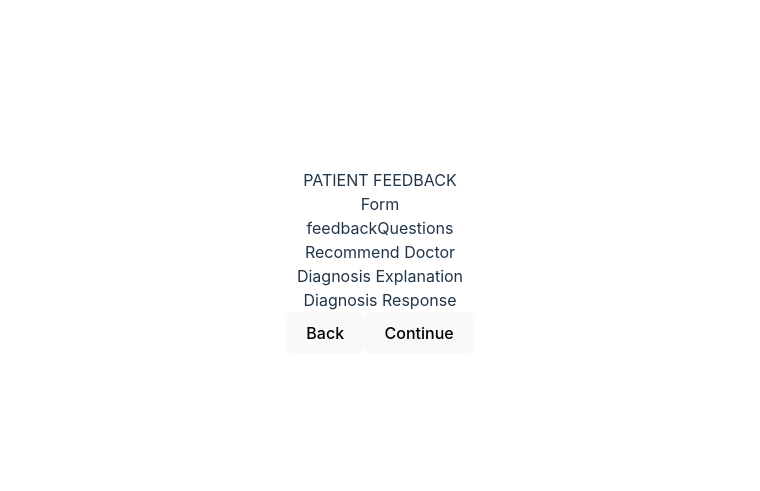
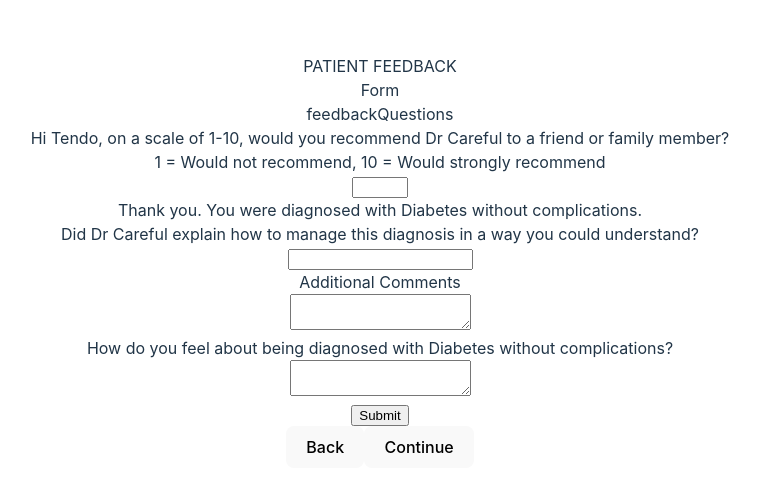
Before and after one commit to fauteuil/patient-feedback, a React (Vite) app: page / in a window 1280 px wide. Shown: the part 139-630 px from the top of the page, without its empty margins (260-1020 px from the left). Built offline with nearby package versions, Linux system fonts and the light colour scheme.

Commit message:
feat: parse bundle and stub form / fields with react-hook-form

```diff
--- a/src/assets/test-data/patient-feedback-raw-data.json
+++ b/src/assets/test-data/patient-feedback-raw-data.json
@@ -105,22 +105,22 @@
           {
             "comment": "",
             "id": "blah-8ygvb-blah",
-            "name": "Recommend Doctor",
-            "type": "int",
-            "value": ""
+            "name": "recommendDoctor",
+            "value": "",
+            "valueType": "int"
           },
           {
             "comment": "",
             "id": "blah-8yg3edcvb-blah",
-            "name": "Diagnosis Explanation",
-            "type": "boolean",
-            "value": ""
+            "name": "diagnosisExplanation",
+            "value": "",
+            "valueType": "boolean"
           },
           {
             "id": "blah-8ygvb-blah",
-            "name": "Diagnosis Response",
-            "type": "string",
-            "value": ""
+            "name": "diagnosisResponse",
+            "value": "",
+            "valueType": "string"
           }
         ]
       },
--- a/src/components/feedback-form/FeedbackForm.tsx
+++ b/src/components/feedback-form/FeedbackForm.tsx
@@ -1,28 +1,123 @@
-import { useEffect, useState } from 'react';
-import { Bundle, FeedbackQuestion, PatientFeedback } from '../../types';
+import { useEffect, useMemo, useState } from 'react';
+import {
+  // Appointment,
+  Bundle,
+  Diagnosis,
+  Doctor,
+  // FeedbackQuestion,
+  Patient,
+  // PatientFeedback,
+} from '../../types';
+// import { useForm } from "react-hook-form";
+import { useForm, SubmitHandler } from 'react-hook-form';
+import { PatientFeedbackFormData } from '.';
+import { FormFieldWrapper } from './FormFieldWrapper';
+import { FEEDBACK_FORM_COPY } from './constants';
+
+// function App() {
+//   const { register } = useForm<UserInput>();
+//   // ...
+// }
 // import { FeedbackQuestion } from "../../types";
 // import { FORM_STEP, FormStep } from "./index.d.ts";
 
 // TODO - abstract to a hook or client/service script for live data fetching
-const getFeedbackQuestions = async () => {
+const fetchBundle = async () => {
   try {
     // TODO - update to Axios, et al for helper functionality. secure request config, etc
     const response = await fetch('./src/assets/test-data/patient-feedback-raw-data.json');
     const bundle: Bundle = await response.json();
-    const patientFeedback = bundle?.entry?.find(entryItem => {
-      if (entryItem?.resource?.resourceType === 'PatientFeedback') {
-        return entryItem?.resource;
-      }
-    });
-    const questions = ((patientFeedback?.resource as PatientFeedback)?.questions ||
-      []) as FeedbackQuestion[];
+    // const patientFeedback = bundle?.entry?.find(entryItem => {
+    //   if (entryItem?.resource?.resourceType === 'PatientFeedback') {
+    //     return entryItem?.resource;
+    //   }
+    // });
+    // const questions = ((patientFeedback?.resource as PatientFeedback)?.questions ||
+    //   []) as FeedbackQuestion[];
+    // return questions;
 
-    return questions;
+    return bundle;
   } catch (error) {
     console.error('getData ERROR', error);
-    return [] as FeedbackQuestion[];
+    // return [] as FeedbackQuestion[];
   }
 };
+
+// const getFeedbackQuestions = async () => {
+//   try {
+//     // TODO - update to Axios, et al for helper functionality. secure request header config, etc
+//     const response = await fetch('./src/assets/test-data/patient-feedback-raw-data.json');
+//     const bundle: Bundle = await response.json();
+//     const patientFeedback = bundle?.entry?.find(entryItem => {
+//       if (entryItem?.resource?.resourceType === 'PatientFeedback') {
+//         return entryItem?.resource;
+//       }
+//     });
+//     const questions = ((patientFeedback?.resource as PatientFeedback)?.questions ||
+//       []) as FeedbackQuestion[];
+
+//     return questions;
+//   } catch (error) {
+//     console.error('getData ERROR', error);
+//     return [] as FeedbackQuestion[];
+//   }
+// };
+
+/**
+ * @todo - wrap in useCallback()
+ * @param {Bundle} bundle
+ * @returns {Patient} patient
+ */
+function getPatientInfo(bundle?: Bundle): Patient {
+  const patient = bundle?.entry?.find(entryItem => {
+    if (entryItem?.resource?.resourceType === 'Patient') {
+      return entryItem?.resource;
+    }
+  });
+  return patient?.resource as Patient;
+}
+
+function getDoctorInfo(bundle?: Bundle): Doctor {
+  const doctor = bundle?.entry?.find(entryItem => {
+    if (entryItem?.resource?.resourceType === 'Doctor') {
+      return entryItem?.resource;
+    }
+  });
+  return doctor?.resource as Doctor;
+}
+
+function getDiagnosisInfo(bundle?: Bundle): Diagnosis {
+  const diagnosis = bundle?.entry?.find(entryItem => {
+    if (entryItem?.resource?.resourceType === 'Diagnosis') {
+      return entryItem?.resource;
+    }
+  });
+  return diagnosis?.resource as Diagnosis;
+}
+
+// function getAppointmentInfo(bundle?: Bundle): Appointment {
+//   const appointment = bundle?.entry?.find(entryItem => {
+//     if (entryItem?.resource?.resourceType === 'Appointment') {
+//       return entryItem?.resource;
+//     }
+//   });
+//   return appointment?.resource as Appointment;
+// }
+
+/**
+ * For viewing results saved to the bundle (stubbed)
+ * @todo - abstract to service call and render dynamically
+ * @param {Bundle} bundle
+ * @returns {PatientFeedback} patientFeedback
+ */
+// function getPatientFeedbackInfo(bundle?: Bundle): PatientFeedback {
+//   const patientfeedback = bundle?.entry?.find(entryItem => {
+//     if (entryItem?.resource?.resourceType === 'PatientFeedback') {
+//       return entryItem?.resource;
+//     }
+//   });
+//   return patientfeedback?.resource as PatientFeedback;
+// }
 
 /**
  * Wizard for form completion
@@ -30,8 +125,41 @@ const getFeedbackQuestions = async () => {
  * @todo: Abstract wizard, step-based component for reuse.
  */
 export function FeedbackForm() {
+  // const { methods, register } = useForm<PatientFeedbackFormData>();
+  // const methods = useForm<PatientFeedbackFormData>();
+
+  // const { reset, handleSubmit, watch } = methods;
+  const {
+    register,
+    handleSubmit,
+    formState: { errors },
+  } = useForm<PatientFeedbackFormData>();
+
+  const onSubmit: SubmitHandler<PatientFeedbackFormData> = data => console.log(data);
+
   const [formStep, setFormStep] = useState<string>(''); //TOOD: manage form step by service response and/or app state library, e.g. ReactCcntext
-  const [feedbackQuestions, setFeedbackQuestions] = useState<FeedbackQuestion[]>([]);
+  // const [feedbackQuestions, setFeedbackQuestions] = useState<FeedbackQuestion[]>([]);
+
+  // eslint-disable-next-line @typescript-eslint/no-unused-vars
+  const [bundle, setBundle] = useState<Bundle>();
+  const [patient, setPatient] = useState<Patient>();
+  const [doctor, setDoctor] = useState<Doctor>();
+  const [diagnosis, setDiagnosis] = useState<Diagnosis>();
+  // const [appointment, setAppointment] = useState<Appointment>(); // TODO: parse and display  appointment data for better context
+  // const [patientFeedback, setPatientFeedback] = useState<PatientFeedback>();
+
+  // Display values
+  const patientFirstName = useMemo(() => {
+    return (patient?.name[0].given || ['[Patient First Name]']).join(' ');
+  }, [patient?.name]);
+  const doctorLastName = useMemo(() => {
+    return doctor?.name[0].family || '[Docotor Last Name]';
+  }, [doctor?.name]);
+  const diagnosisTitle = useMemo(() => {
+    return (
+      diagnosis?.code.coding.map(eachDiagnosis => eachDiagnosis.name).join(', ') || '[Diagnosis]'
+    );
+  }, [diagnosis?.code.coding]);
 
   const handleFormStepNavigation = (formStepId: string) => () => {
     setFormStep(formStepId);
@@ -43,21 +171,71 @@ export function FeedbackForm() {
 
     // }
     // populateFields();
-    getFeedbackQuestions().then(questions => {
+    fetchBundle().then(bundleResponse => {
       // console.log('data', data);
-      console.log('questions', questions);
-      setFeedbackQuestions(questions);
+      console.log('bundle', bundleResponse);
+      setBundle(bundleResponse);
+      setPatient(getPatientInfo(bundleResponse));
+      setDoctor(getDoctorInfo(bundleResponse));
+      // setAppointment(getAppointmentInfo(bundle));
+      setDiagnosis(getDiagnosisInfo(bundleResponse));
     });
   }, []);
+
+  // useEffect(() => {
+  //   // const populateFields = () => {
+
+  //   // }
+  //   // populateFields();
+  //   getFeedbackQuestions().then(questions => {
+  //     // console.log('data', data);
+  //     console.log('questions', questions);
+  //     setFeedbackQuestions(questions);
+  //   });
+  // }, []);
 
   return (
     <>
       <div>Form</div>
       {/* {formStep} */}
       feedbackQuestions
+      {/*
+        TODO: dynamic parsing/rendering of feedback questions and flexible form fields by question config.
       {feedbackQuestions.map(question => (
         <div key={question.id}>{question.name}</div>
-      ))}
+      ))} */}
+      <form onSubmit={handleSubmit(onSubmit)}>
+        <FormFieldWrapper>
+          <div>
+            {FEEDBACK_FORM_COPY.recommendDoctor.description(patientFirstName, doctorLastName)}
+          </div>
+          <div>{FEEDBACK_FORM_COPY.recommendDoctor.instructions}</div>
+          <input
+            type='number'
+            max={10}
+            min={1}
+            {...register('recommendDoctor', { required: `${FEEDBACK_FORM_COPY.recommendDoctor.title} is a required field` })}
+          />
+          {errors.recommendDoctor ? <div>{errors.recommendDoctor.message}</div> : null}
+        </FormFieldWrapper>
+        <FormFieldWrapper>
+          <div>{FEEDBACK_FORM_COPY.diagnosisExplanation.description(diagnosisTitle)}</div>
+          <div>{FEEDBACK_FORM_COPY.diagnosisExplanation.instructions(doctorLastName)}</div>
+          <input {...register('diagnosisExplanation', { required: `${FEEDBACK_FORM_COPY.diagnosisExplanation.title} is a required field` })} />
+          {errors.diagnosisExplanation ? <div>{errors.diagnosisExplanation.message}</div> : null}
+        </FormFieldWrapper>
+        <FormFieldWrapper>
+          <div>{FEEDBACK_FORM_COPY.diagnosisExplanationComment.instructions}</div>
+          <textarea {...register('diagnosisExplanationComment')} />
+        </FormFieldWrapper>
+        <FormFieldWrapper>
+          <div>{FEEDBACK_FORM_COPY.diagnosisResponse.instructions(diagnosisTitle)}</div>
+          <textarea {...register('diagnosisResponse', { required: `${FEEDBACK_FORM_COPY.diagnosisResponse.title} is a required field` })} />
+          {errors.diagnosisResponse ? <div>{errors.diagnosisResponse.message}</div> : null}
+        </FormFieldWrapper>
+
+        <input type='submit' />
+      </form>
       <button onClick={handleFormStepNavigation(formStep)}>Back</button>
       <button>Continue</button>
     </>
--- /dev/null
+++ b/src/components/feedback-form/FormFieldWrapper.tsx
@@ -0,0 +1,5 @@
+import { PropsWithChildren } from 'react';
+
+export function FormFieldWrapper({ children }: PropsWithChildren) {
+  return <div>{children}</div>;
+}
--- /dev/null
+++ b/src/components/feedback-form/constants.ts
@@ -0,0 +1,26 @@
+// TODO - Add types for dynamic question/form field population.
+// TODO - Add multiple versions of this or similar script for i18n considerations.
+export const FEEDBACK_FORM_COPY = {
+  recommendDoctor: {
+    title: 'Doctor Recommendation',
+    description: (patientFirstName: string, doctorLastName: string) =>
+      `Hi ${patientFirstName}, on a scale of 1-10, would you recommend Dr ${doctorLastName} to a friend or family member?`,
+    instructions: '1 = Would not recommend, 10 = Would strongly recommend',
+  },
+  diagnosisExplanation: {
+    title: 'Explanation of Diagnosis Satisfaction',
+    description: (diagnosis: string) => `Thank you. You were diagnosed with ${diagnosis}.`,
+    instructions: (doctorLastName: string) =>
+      `Did Dr ${doctorLastName} explain how to manage this diagnosis in a way you could understand?`,
+  },
+  diagnosisExplanationComment: {
+    title: 'Explanation of Diagnosis Comments',
+    instructions: `Additional Comments`,
+  },
+  diagnosisResponse: {
+    title: 'General Diagnosis Feedback',
+    description: 'We appreciate the feedback, one last question:',
+    instructions: (diagnosis: string) => `How do you feel about being diagnosed with ${diagnosis}?`,
+  },
+  feedbackCompletionHeader: 'Thanks again! Here’s what we heard:',
+};
```
Also changed, not shown: src/components/feedback-form/index.d.ts (+15 -8 lines), src/types/index.d.ts (+11 -16 lines).
